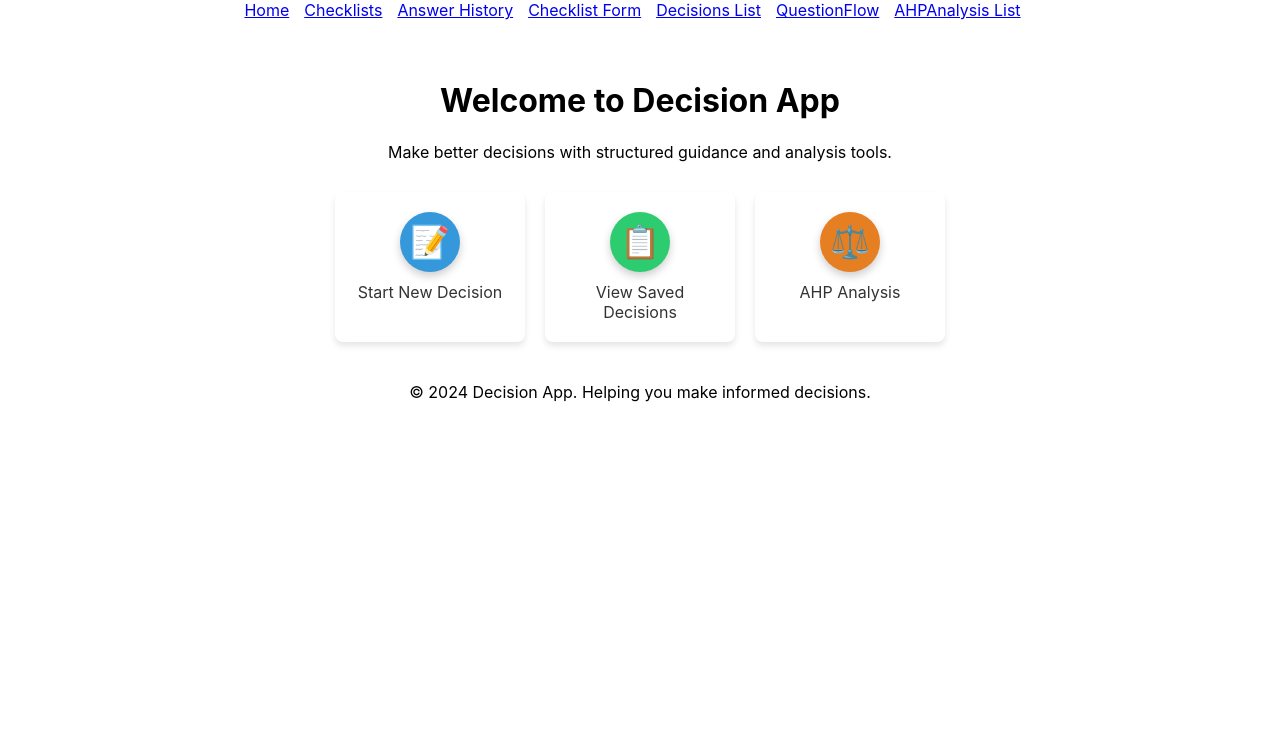
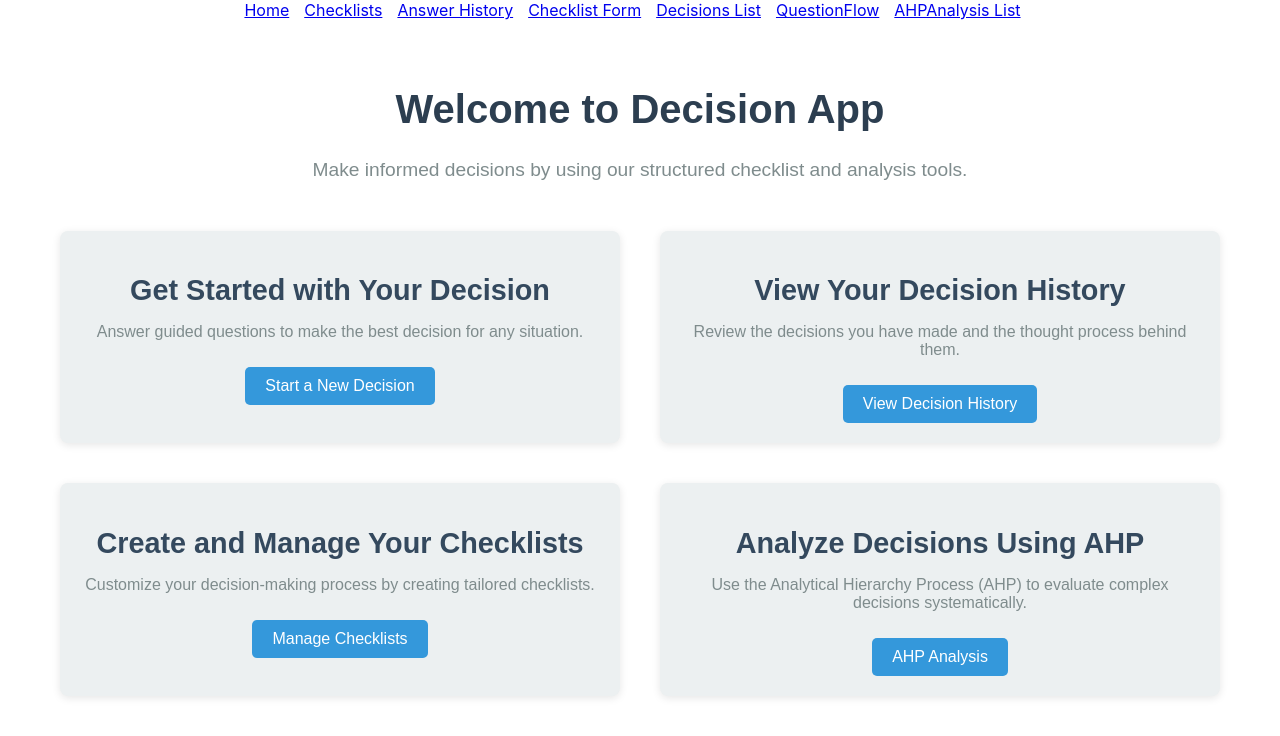
Before and after one commit to tuxiantian/decision-app, a React (Create React App) app: page / in a window 1280 px wide. Shown: the top 736 px of the page. Built offline with nearby package versions, Linux system fonts and the light colour scheme.

Commit message:
新增决策的删除功能

```diff
--- /dev/null
+++ b/src/Home.css
@@ -0,0 +1,62 @@
+.home-container {
+    max-width: 1200px;
+    margin: 0 auto;
+    padding: 20px;
+    font-family: Arial, sans-serif;
+  }
+
+  .home-header {
+    text-align: center;
+    margin-bottom: 30px;
+  }
+
+  .home-header h1 {
+    font-size: 2.5em;
+    color: #2c3e50;
+  }
+
+  .home-header p {
+    font-size: 1.2em;
+    color: #7f8c8d;
+  }
+
+  .home-content {
+    display: flex;
+    flex-wrap: wrap;
+    justify-content: space-between;
+  }
+
+  .home-section {
+    width: 48%;
+    margin-bottom: 20px;
+    background-color: #ecf0f1;
+    padding: 20px;
+    border-radius: 8px;
+    box-shadow: 0 2px 8px rgba(0, 0, 0, 0.1);
+  }
+
+  .home-section h2 {
+    font-size: 1.8em;
+    color: #34495e;
+    margin-bottom: 10px;
+  }
+
+  .home-section p {
+    font-size: 1em;
+    color: #7f8c8d;
+  }
+
+  .home-link-button {
+    display: inline-block;
+    margin-top: 10px;
+    padding: 10px 20px;
+    background-color: #3498db;
+    color: white;
+    text-decoration: none;
+    border-radius: 5px;
+    transition: background-color 0.3s;
+  }
+
+  .home-link-button:hover {
+    background-color: #2980b9;
+  }
--- a/src/Home.js
+++ b/src/Home.js
@@ -1,64 +1,42 @@
 import React from 'react';
 import { Link } from 'react-router-dom';
+import './Home.css';
 
 const Home = () => {
   return (
-    <div style={{ textAlign: 'center', padding: '20px' }}>
-      <h1>Welcome to Decision App</h1>
-      <p>Make better decisions with structured guidance and analysis tools.</p>
+    <div className="home-container">
+      <header className="home-header">
+        <h1>Welcome to Decision App</h1>
+        <p>Make informed decisions by using our structured checklist and analysis tools.</p>
+      </header>
 
-      <div style={{ margin: '30px 0', display: 'flex', justifyContent: 'center', gap: '20px' }}>
-        {/* 新建决策按钮 */}
-        <Link to="/question-flow" style={buttonStyle}>
-          <div style={{ ...iconStyle, backgroundColor: '#3498db' }}>📝</div>
-          <span>Start New Decision</span>
-        </Link>
+      <div className="home-content" style={{ display: 'flex', flexWrap: 'wrap', justifyContent: 'space-around' }}>
+        <section className="home-section" style={{ flex: '1 1 45%', margin: '20px', boxSizing: 'border-box' }}>
+          <h2>Get Started with Your Decision</h2>
+          <p>Answer guided questions to make the best decision for any situation.</p>
+          <Link to="/questionflow" className="home-link-button">Start a New Decision</Link>
+        </section>
 
-        {/* 查看决策列表按钮 */}
-        <Link to="/decisions" style={buttonStyle}>
-          <div style={{ ...iconStyle, backgroundColor: '#2ecc71' }}>📋</div>
-          <span>View Saved Decisions</span>
-        </Link>
+        <section className="home-section" style={{ flex: '1 1 45%', margin: '20px', boxSizing: 'border-box' }}>
+          <h2>View Your Decision History</h2>
+          <p>Review the decisions you have made and the thought process behind them.</p>
+          <Link to="/history" className="home-link-button">View Decision History</Link>
+        </section>
 
-        {/* AHP工具按钮 */}
-        <Link to="/ahp" style={buttonStyle}>
-          <div style={{ ...iconStyle, backgroundColor: '#e67e22' }}>⚖️</div>
-          <span>AHP Analysis</span>
-        </Link>
+        <section className="home-section" style={{ flex: '1 1 45%', margin: '20px', boxSizing: 'border-box' }}>
+          <h2>Create and Manage Your Checklists</h2>
+          <p>Customize your decision-making process by creating tailored checklists.</p>
+          <Link to="/checklists" className="home-link-button">Manage Checklists</Link>
+        </section>
+
+        <section className="home-section" style={{ flex: '1 1 45%', margin: '20px', boxSizing: 'border-box' }}>
+          <h2>Analyze Decisions Using AHP</h2>
+          <p>Use the Analytical Hierarchy Process (AHP) to evaluate complex decisions systematically.</p>
+          <Link to="/ahp" className="home-link-button">AHP Analysis</Link>
+        </section>
       </div>
-
-      <footer style={{ marginTop: '40px' }}>
-        <p>&copy; 2024 Decision App. Helping you make informed decisions.</p>
-      </footer>
     </div>
   );
 };
 
-// 通用样式
-const buttonStyle = {
-  display: 'flex',
-  flexDirection: 'column',
-  alignItems: 'center',
-  textDecoration: 'none',
-  padding: '20px',
-  width: '150px',
-  borderRadius: '8px',
-  boxShadow: '0px 4px 6px rgba(0,0,0,0.1)',
-  transition: 'transform 0.2s',
-  color: '#333',
-};
-
-const iconStyle = {
-  width: '60px',
-  height: '60px',
-  marginBottom: '10px',
-  display: 'flex',
-  alignItems: 'center',
-  justifyContent: 'center',
-  borderRadius: '50%',
-  color: 'white',
-  fontSize: '2rem',
-  boxShadow: '0 4px 8px rgba(0,0,0,0.2)',
-};
-
 export default Home;
--- a/src/components/ChecklistAnswerHistory.js
+++ b/src/components/ChecklistAnswerHistory.js
@@ -6,7 +6,6 @@ const ChecklistAnswerHistory = () => {
   const [checklistDecisions, setChecklistDecisions] = useState([]);
   const navigate = useNavigate();
 
-  useEffect(() => {
   const fetchChecklistDecisions = async () => {
     try {
       const response = await axios.get('http://localhost:5000/checklist_answers/1');
@@ -16,11 +15,21 @@ const ChecklistAnswerHistory = () => {
     }
   };
 
+  useEffect(() => {
     fetchChecklistDecisions();
   }, []);
 
   const handleViewDetails = (decisionId) => {
     navigate(`/checklist_answers/details/${decisionId}`);
+  };
+
+  const handleDelete = async (id) => {
+    try {
+      await axios.delete(`http://localhost:5000/checklist_answers/${id}`);
+      await fetchChecklistDecisions();
+    } catch (error) {
+      console.error('Error deleting checklist decision', error);
+    }
   };
 
   return (
@@ -33,9 +42,8 @@ const ChecklistAnswerHistory = () => {
             <div><strong>Version:</strong> {decision.version}</div>
             <div><strong>Created At:</strong> {new Date(decision.created_at).toLocaleString()}</div>
             <div><strong>Final Decision:</strong> {decision.final_decision}</div>
-            <button onClick={() => handleViewDetails(decision.decision_id)} style={{ marginTop: '10px', padding: '10px 20px' }}>
-              View Details
-            </button>
+            <button onClick={() => handleViewDetails(decision.decision_id)} style={{ marginRight: '10px' }}>View Details</button>
+            <button onClick={() => handleDelete(decision.decision_id)} style={{ backgroundColor: 'red', color: 'white' }}>Delete</button>
           </li>
         ))}
       </ul>
```
Lines whose indentation alone changed are shown as unchanged.
